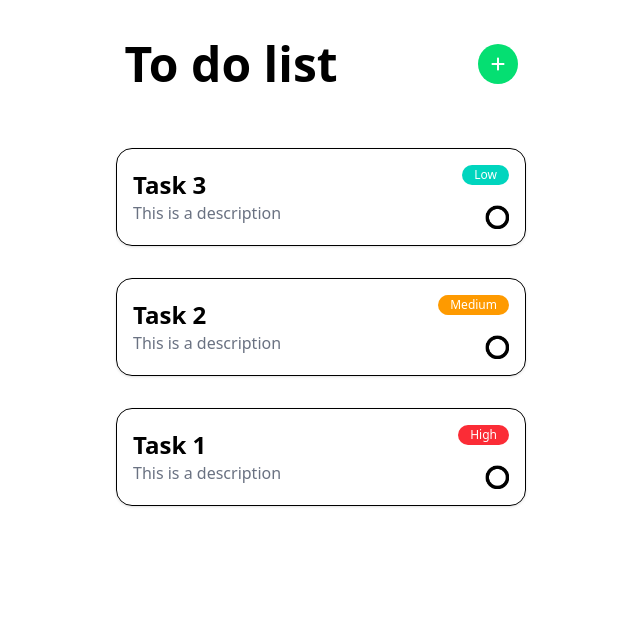
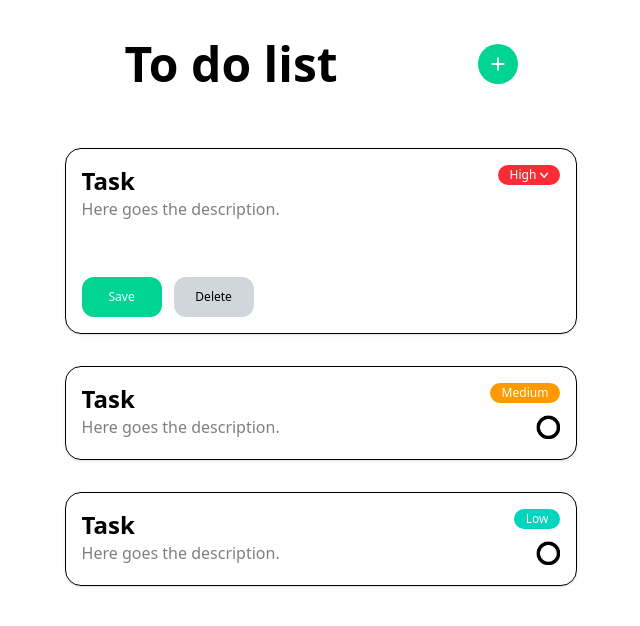
Before and after one commit to gbeatrice24/ToDo, a Vue app: page / in a window 1280 px wide. Shown: the top 626 px of the page, without its empty margins (319-959 px from the left). Built offline with nearby package versions, Linux system fonts and the light colour scheme.

Commit message:
ITL-3 Subtask 4 :After tapping the task, Card will convert it into edit mode

```diff
--- a/src/components/TaskCard.vue
+++ b/src/components/TaskCard.vue
@@ -1,8 +1,9 @@
 <template>
-    <div class="p-4 rounded-2xl shadow border space-y-5" :class="isMobile ? 'border-2 max-w-xl' : ''">
+    <div @click="$emit('edit-requested', task.id)" class="p-4 rounded-2xl shadow border space-y-5"
+        :class="isMobile ? 'border-2 max-w-xs' : ''">
         <div class="flex items-center">
             <!--done button on phone-->
-            <button v-if="isMobile" @click="$emit('done-clicked', task.id)" class="relative w-6 h-6">
+            <button v-if="isMobile && !task.editing" @click="$emit('done-clicked', task.id)" class="relative w-6 h-6">
                 <img v-if="!task.done" src="../assets/notDoneButton.png" />
                 <div v-else>
                     <img class="absolute inset-0" src="../assets/doneButton.png" />
@@ -10,16 +11,49 @@
                 </div>
             </button>
 
-            <!-- render the two buttons in the same column on desktop-->
-            <div class="flex flex-col items-end" :class="isMobile ? 'w-2 order-3' : 'w-2 order-2 ml-auto space-y-5'">
-                <!-- task priority-->
-                <button class="relative flex items-center justify-center rounded-2xl"
+            <!-- task info -->
+            <div :class="isMobile ? 'order-2 pl-2 w-7/8' : 'order-1 w-1/1'">
+                <div class="flex flex-row space-x-10 static">
+                    <input v-model="task.name" class="font-semibold text-black text-2xl outline-0 w-2/3">
+
+                    <!-- task priority on desktop -->
+                    <button @click="priorChooser = true" v-if="!isMobile"
+                        class="relative flex items-center justify-center rounded-2xl order-3 ml-auto"
                         :class="bgColor, isMobile ? 'h-3 w-3' : 'text-white text-xs w-auto pr-3 pl-3 h-5'">
                         {{ isMobile ? '' : task.priority }}
+                        <img v-if="task.editing" src="@/assets/arrowDown.png" class="w-3 pl-1">
                     </button>
 
+                    <!-- <div v-if="priorChooser" class="absolute bottom-top left-3/5 bg-red-500">
+                        ez elol van
+                    </div> -->
+
+                    <!-- task priority on phone -> while being actively edited -->
+                    <div v-if="isMobile && task.editing" class="flex flex-row order-3 space-x-2">
+                        <button @click="priority = 'Low'"
+                            class="rounded-2xl order-3 h-3 w-3 bg-teal-400 focus:outline-2"></button>
+                        <button @click="priority = 'Medium'"
+                            class="rounded-2xl order-3 h-3 w-3 bg-amber-500 focus:outline-2"></button>
+                        <button @click="priority = 'High'"
+                            class="rounded-2xl order-3 h-3 w-3 bg-red-500 focus:outline-2"></button>
+                    </div>
+                </div>
+
+                <div class="flex flex-row">
+                    <div class="flex flex-col">
+                        <div v-if="isMobile" class="flex flex-row space-x-2 content-center">
+                            <font-awesome-icon v-if="task.editing" :icon="['fas', 'calendar-days']" />
+                            <p class="w-xs" :class="task.editing ? '' : 'text-gray-500'">{{ task.date }}</p>
+                        </div>
+                        <!-- resize on bigger text? -->
+                        <textarea v-if="!isMobile || task.editing" v-model="text"
+                            placeholder="Here goes the description." class=" w-1/1 outline-0 resize-none"
+                            :class="task.editing ? 'h-20' : 'h-7'"></textarea>
+                    </div>
+
                     <!-- done button on desktop -->
-                <button v-if="!isMobile" @click="$emit('done-clicked', task.id)" class="relative w-6 h-6">
+                    <button v-if="!isMobile && !task.editing" @click.stop @click="$emit('done-clicked', task.id)"
+                        class="relative w-6 h-6 ml-auto">
                         <img v-if="!task.done" src="../assets/notDoneButton.png" />
                         <div v-else>
                             <img class="absolute inset-0" src="../assets/doneButton.png" />
@@ -28,15 +62,17 @@
                     </button>
                 </div>
 
-            <!-- task info -->
-            <div @click="$emit('edit-requested', task.id)" :class="isMobile ? 'order-2 pl-4' : 'order-1 w-3/4'">
-                <form>
-                    <input v-model="task.name" class="font-semibold text-black text-2xl" :disabled="!task.edit">
-                    <p class="text-gray-500 w-xs">{{ isMobile ? task.date : task.desc }}</p>
-
-                </form>
+                <div v-if="task.editing" @click.stop class="space-x-3">
+                    <button @click="$emit('save-clicked', { id: task.id, newDesc: newDesc, newPrio: priority })"
+                        class="bg-emerald-400 text-white text-xs"
+                        :class="isMobile ? 'font-semibold rounded-lg p-2 w-15' : 'rounded-xl p-3 w-20'">Save</button>
+                    <button @click="$emit('delete-clicked', task.id)" class="bg-gray-300 text-black text-xs w-20"
+                        :class="isMobile ? 'font-semibold rounded-lg p-2 w-15' : 'rounded-xl p-3 w-20'">Delete</button>
+                </div>
             </div>
 
+            <!-- task priority on phone -> when isn't actively being edited -->
+            <button v-if="isMobile && !task.editing" class="rounded-2xl order-3 h-3 w-3" :class="bgColor"></button>
         </div>
     </div>
 </template>
@@ -47,17 +83,26 @@ import { getTaskBgColor } from '@/utils/getTaskBgColor';
 import { useWindowSize } from '@vueuse/core'
 import { ref, computed } from 'vue'
 
+import { faCalendarDays } from '@fortawesome/free-solid-svg-icons'
+import { library } from '@fortawesome/fontawesome-svg-core'
+library.add(faCalendarDays)
 
 defineEmits<{
     (e: 'done-clicked', id: number): void,
     (e: 'edit-requested', id: number): void,
-    (e: 'save-clicked', id: number): void,
+
+    (e: 'save-clicked', payload: { id: number; newDesc: string, newPrio: string }): void,
+    (e: 'delete-clicked', id: number): void,
 }>()
 
 const props = defineProps<{ task: Task }>()
-const bgColor = getTaskBgColor(props.task)
+const bgColor = computed(() => getTaskBgColor(props.task))
 const name = ref(props.task.name)
-const descChange = ref('')
+const newDesc = ref('')
+const text = ref(props.task.desc)
+const priority = ref(props.task.priority)
+
+const priorChooser = ref(false)
 
 const { width } = useWindowSize()
 const isMobile = computed(() => width.value < 768)
--- a/src/layout/MainLayout.vue
+++ b/src/layout/MainLayout.vue
@@ -6,7 +6,9 @@
             <img v-if="isEmpty" src="../assets/notodos.png" alt="NoTodos" class="max-w-xs mx-auto">
 
             <div v-else class="grid gap-8">
-                <TaskCard v-for="task in tasks" :key="task.id" :task="task" @done-clicked="handleDoneClicked" />
+                <TaskCard v-for="task in tasks" :key="task.id" :task="task" @done-clicked="handleDoneClicked"
+                    @edit-requested="handleEditRequested" @save-clicked="handleSaveClicked"
+                    @delete-clicked="handleDeleteClicked" />
             </div>
         </div>
 
@@ -18,6 +20,7 @@ import TodoHeader from './TodoHeader.vue';
 import TaskCard from '@/components/TaskCard.vue';
 
 import { Task } from '@/types/Task';
+import { getTaskBgColor } from '@/utils/getTaskBgColor';
 
 import { ref, computed } from 'vue'
 
@@ -30,10 +33,10 @@ function handleAddTask() {
     const task = ({
         id: ++nextId,
         name: `Task`,
-        desc: `Here goes the description`,
+        desc: ``,
         priority: 'High',
         done: false,
-        date: new Date().toLocaleDateString(),
+        date: formatDate(new Date()),
         editing: false
     })
     tasks.value.unshift(task)
@@ -46,45 +49,83 @@ function handleDoneClicked(id: number) {
     const realId = tasks.value.length - id
     if (task) {
         tasks.value.splice(realId, 1, { ...task, done: !task.done })
-        console.log("Task", realId, "done modified")
+        console.log("Task", id, "done modified")
     }
+}
+
+function handleEditRequested(id: number) {
+    const task = tasks.value.find(task => task.id === id)
+    const realId = tasks.value.length - id
+    if (task) {
+        tasks.value.splice(realId, 1, { ...task, editing: true })
+    }
+}
+
+function handleSaveClicked(payload: { id: number, newDesc: string, newPrio: string }) {
+    const { id, newDesc, newPrio } = payload;
+    const task = tasks.value.find(task => task.id === id)
+    const realId = tasks.value.length - id
+    if (task) {
+        tasks.value.splice(realId, 1, { ...task, priority: newPrio, desc: newDesc, editing: false })
+        console.log("Task", id, "changed", newDesc, newPrio)
+    }
+}
+
+function handleDeleteClicked(id: number) {
+    console.log(tasks.value)
+    const task = tasks.value.find(task => task.id === id)
+    const realId = tasks.value.length - id
+    if (task) {
+        tasks.value.splice(realId, 1)
+    }
+
+    console.log(tasks.value)
+}
+
+function formatDate(date: Date) {
+    const now = new Date();
+    const year = String(now.getFullYear()).slice(-2);
+    const month = String(now.getMonth() + 1).padStart(2, '0');
+    const day = String(now.getDate()).padStart(2, '0');
+
+    return `${year}.${month}.${day}`
 }
 
 
 
 //////// TEST /////////
-const task1 = ({
+const task3 = ({
     id: ++nextId,
-    name: `Task ${nextId}`,
-    desc: `This is a description`,
-    priority: 'High',
+    name: `Task  `,
+    desc: ``,
+    priority: 'Low',
     done: false,
-    date: new Date().toLocaleDateString(),
+    date: formatDate(new Date()),
     editing: false
 })
-tasks.value.unshift(task1)
+tasks.value.unshift(task3)
 
 const task2 = ({
     id: ++nextId,
-    name: `Task ${nextId}`,
-    desc: `This is a description`,
+    name: `Task  `,
+    desc: ``,
     priority: 'Medium',
     done: false,
-    date: new Date().toLocaleDateString(),
+    date: formatDate(new Date()),
     editing: false
 })
 tasks.value.unshift(task2)
 
-const task3 = ({
+const task1 = ({
     id: ++nextId,
-    name: `Task ${nextId}`,
-    desc: `This is a description`,
-    priority: 'Low',
+    name: `Task`,
+    desc: ``,
+    priority: 'High',
     done: false,
-    date: new Date().toLocaleDateString(),
-    editing: false
+    date: formatDate(new Date()),
+    editing: true
 })
-tasks.value.unshift(task3)
+tasks.value.unshift(task1)
 
 
 </script>
--- a/src/layout/TodoHeader.vue
+++ b/src/layout/TodoHeader.vue
@@ -2,8 +2,7 @@
     <div class="flex justify-center items-center pt-10 max-w-screen">
         <div class="flex items-center space-x-35">
             <h1 class="text-5xl font-semibold text-black">To do list</h1>
-            <button
-                class="flex items-center justify-center bg-green-400 text-white rounded-full w-10 h-10"
+            <button class="flex items-center justify-center bg-emerald-400 text-white rounded-full w-10 h-10"
                 @click="$emit('add-task')">
                 <font-awesome-icon :icon="['fas', 'plus']" />
             </button>
--- a/src/utils/getTaskBgColor.ts
+++ b/src/utils/getTaskBgColor.ts
@@ -1,8 +1,7 @@
 import { Task } from '@/types/Task';
 import { computed } from 'vue';
 
-export function getTaskBgColor(task: Task) {
-    const bgColor = computed(() => {
+export function getTaskBgColor(task: Task): string {
     switch (task.priority) {
         case 'High':
             return 'bg-red-500'
@@ -13,8 +12,4 @@ export function getTaskBgColor(task: Task) {
         default:
             return 'bg-gray-500'
     }
-    })
-
-    return bgColor
-
 }
```
Also changed, not shown: src/assets/arrowDown.png (added), src/assets/calendar.png (added). Lines whose indentation alone changed are shown as unchanged.
